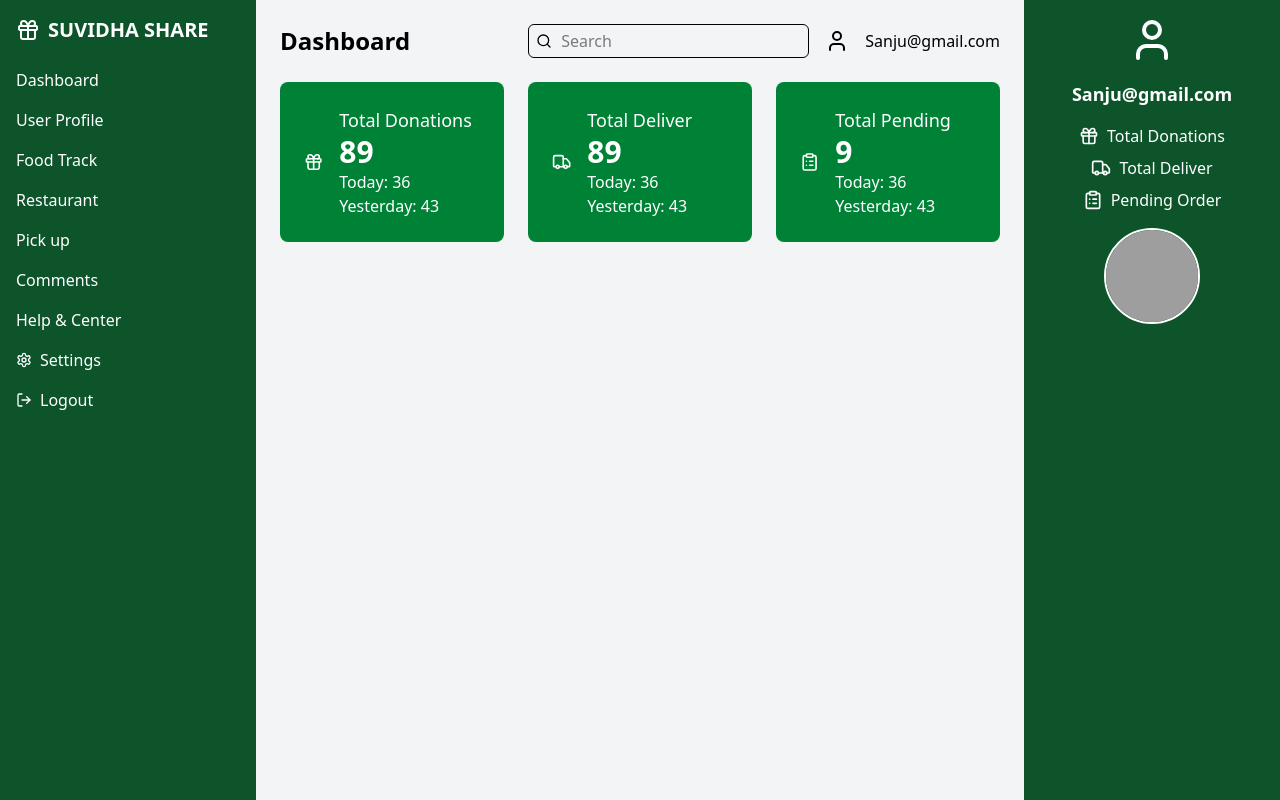
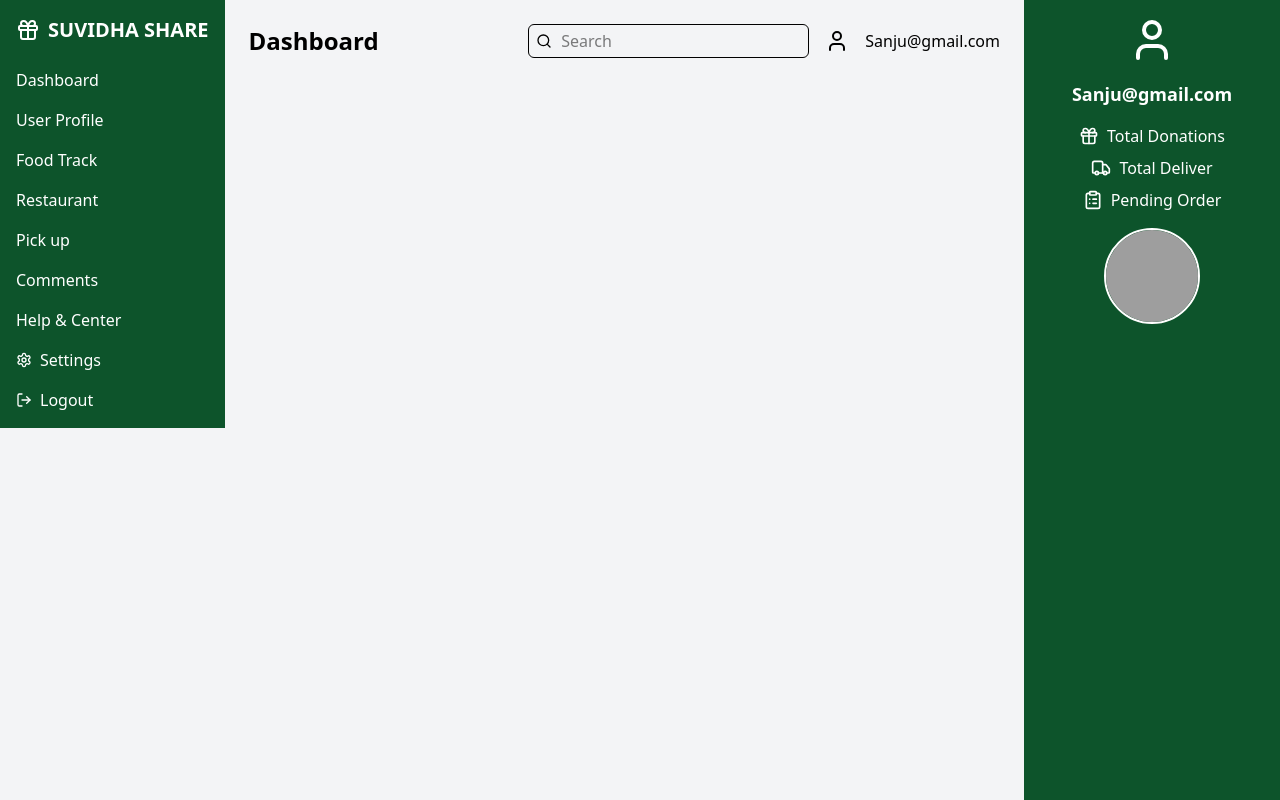
Before and after one commit to rajakokate/SuvidhaShare, a React (Vite) app in the folder frontend/: page /dashboard in a window 1280 px wide. Built offline with nearby package versions, Linux system fonts and the light colour scheme; grey boxes are pictures that could not be loaded.

Commit message:
resolving code conflicts occured during rebase

```diff
--- a/frontend/src/App.jsx
+++ b/frontend/src/App.jsx
@@ -6,9 +6,6 @@ import "./axiosConfig.js";
 
 // Import your components
 import Dashboard from "./components/Dashboard";
-import IndividualDashboard from "./components/IndividualDashboard.jsx";
-import VolunteerDashboard from "./components/VolunteerDashboard.jsx";
-import RestaurantDashboard from "./components/RestaurantDashboard.jsx";
 import Navbar from "./components/navbar";
 import HeroSection from "./components/HeroSection";
 import Solutions from "./components/Solutions";
@@ -33,15 +30,12 @@ const App = () => {
         {" "}
         {/* Only one Route will be rendered at a time */}
         <Route path="/dashboard" element={<Dashboard />} />
-        <Route path="/dashboard/individual" element={<IndividualDashboard />} />
-        <Route path="/dashboard/volunteer" element={<VolunteerDashboard />} />
-        <Route path="/dashboard/restaurant" element={<RestaurantDashboard/>} />
         <Route path="/signup" element={<SignUp />} />
         <Route path="/signin" element={<SignIn />} />
         <Route path="/allfoodlists" element={<AllFoodLists />} />
-        <Route path="/aboutus" element={<AboutUs />}/>
-        <Route path="/contactus" element={<ContactUs/>}/>
-        <Route path="/addfood" element={<AddFood />}/>
+        <Route path="/aboutus" element={<AboutUs />} />
+        <Route path="/contactus" element={<ContactUs />} />
+        <Route path="/addfood" element={<AddFood />} />
         {/* Default Route (Home page) */}
         <Route
           path="/"
--- a/frontend/src/components/Dashboard.jsx
+++ b/frontend/src/components/Dashboard.jsx
@@ -1,6 +1,7 @@
 import { useState, useEffect } from 'react';
 import { LineChart, Line, XAxis, YAxis, CartesianGrid, Tooltip, Legend, ResponsiveContainer } from 'recharts';
 import { Search, User, LogOut, Settings, Truck, ClipboardList, Gift } from 'lucide-react';
+import Sidebar from './sidebar';
 
 // const data = [
 //   { name: '04 Mar 2025', order: 10, deliver: 20, pending: 5 },
@@ -10,25 +11,12 @@ import { Search, User, LogOut, Settings, Truck, ClipboardList, Gift } from 'luci
 // ];
 
 function Dashboard() {
+
   return (
     <div className="flex min-h-screen bg-gray-100">
+
       {/* Sidebar */}
-      <div className="w-1/5 bg-green-900 text-white p-4">
-        <h1 className="text-xl font-bold mb-6 flex items-center gap-2">
-          <Gift size={24} /> SUVIDHA SHARE
-        </h1>
-        <ul className="space-y-4">
-          <li className="cursor-pointer">Dashboard</li>
-          <li className="cursor-pointer">User Profile</li>
-          <li className="cursor-pointer">Food Track</li>
-          <li className="cursor-pointer">Restaurant</li>
-          <li className="cursor-pointer">Pick up</li>
-          <li className="cursor-pointer">Comments</li>
-          <li className="cursor-pointer">Help & Center</li>
-          <li className="cursor-pointer flex items-center gap-2 mt-4"><Settings size={16} /> Settings</li>
-          <li className="cursor-pointer flex items-center gap-2 mt-2"><LogOut size={16} /> Logout</li>
-        </ul>
-      </div>
+      <Sidebar/>
 
       {/* Main Content */}
       <div className="flex-1 p-6">
@@ -46,7 +34,7 @@ function Dashboard() {
 
         {/* Stats */}
         <div className="grid grid-cols-3 gap-6 mt-6">
-          {[{ title: 'Total Donations', icon: Gift }, { title: 'Total Deliver', icon: Truck }, { title: 'Total Pending', icon: ClipboardList }].map((item, index) => (
+          {/* {[{ title: 'Total Donations', icon: Gift }, { title: 'Total Deliver', icon: Truck }, { title: 'Total Pending', icon: ClipboardList }].map((item, index) => (
             <div key={index} className="bg-green-700 text-white p-6 rounded-lg flex items-center gap-4">
               <item.icon size={24} />
               <div>
@@ -55,7 +43,7 @@ function Dashboard() {
                 <p>Today: 36 Yesterday: 43</p>
               </div>
             </div>
-          ))}
+          ))} */}
         </div>
 
         {/* Chart
--- /dev/null
+++ b/frontend/src/components/sidebar.jsx
@@ -0,0 +1,30 @@
+import { Search, User, LogOut, Settings, Truck, ClipboardList, Gift } from 'lucide-react';
+
+const Sidebar = () => {
+  return (
+    <div>
+      {/* Sidebar */}
+      <div className="bg-green-900 text-white p-4">
+        <h1 className="text-xl font-bold mb-6 flex items-center gap-2">
+          <Gift size={24} /> SUVIDHA SHARE
+        </h1>
+        <ul className="space-y-4">
+          <li className="cursor-pointer">Dashboard</li>
+          <li className="cursor-pointer">User Profile</li>
+          <li className="cursor-pointer">Food Track</li>
+          <li className="cursor-pointer">Restaurant</li>
+          <li className="cursor-pointer">Pick up</li>
+          <li className="cursor-pointer">Comments</li>
+          <li className="cursor-pointer">Help & Center</li>
+          <li className="cursor-pointer flex items-center gap-2 mt-4">
+            <Settings size={16} /> Settings
+          </li>
+          <li className="cursor-pointer flex items-center gap-2 mt-2">
+            <LogOut size={16} /> Logout
+          </li>
+        </ul>
+      </div>
+    </div>
+  );
+};
+export default Sidebar;
```
Also changed, not shown: 1 other file (tests, documents, lock files or other folders).
